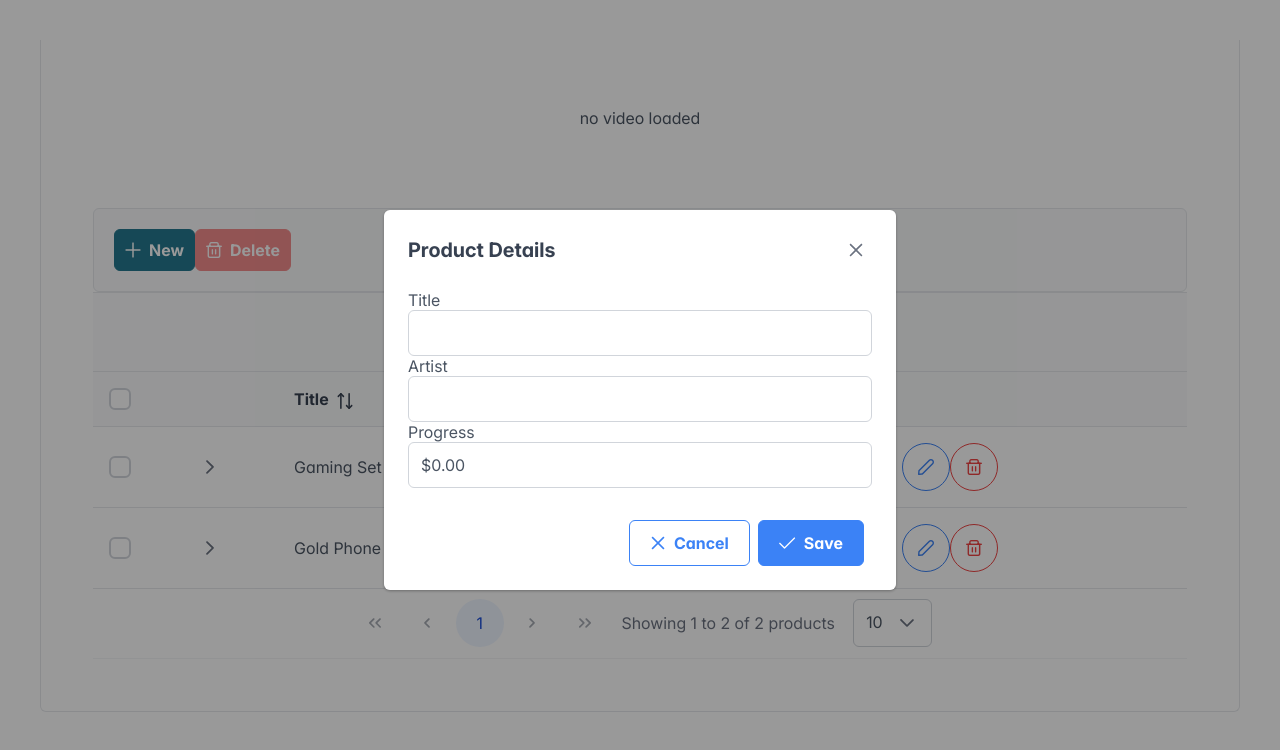
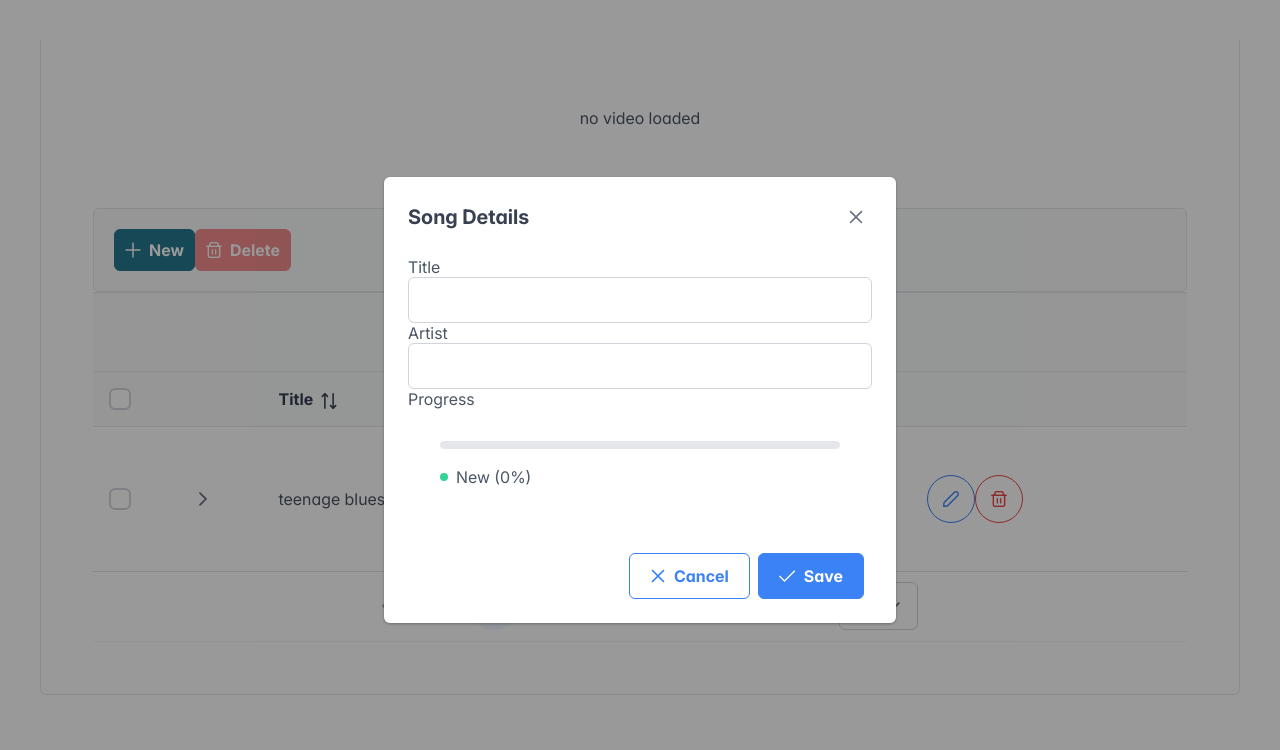
Before and after one commit to AranaDeDoros/guitar-practice-book, a React (Vite) app: page / in a window 1280 px wide. Both pictures are taken after a click on the button "New". Shown: the top 750 px of the page. Built offline with nearby package versions, Linux system fonts and the light colour scheme.

Commit message:
cleaning up

```diff
--- a/src/components/List.jsx
+++ b/src/components/List.jsx
@@ -1,124 +1,115 @@
-import React, { useState, useEffect, useRef , memo} from "react";
+import React, { useState, useEffect, useRef , memo } from "react";
 import { DataTable } from "primereact/datatable";
 import { Column } from "primereact/column";
-import { ProductService } from "./service/ProductService";
-import { Rating } from "primereact/rating";
+import { SongService } from "./service/SongService";
 import { Button } from "primereact/button";
-import { Tag } from "primereact/tag";
 import { Toast } from "primereact/toast";
 import { Toolbar } from "primereact/toolbar";
 import { Dialog } from "primereact/dialog";
 import { InputText } from "primereact/inputtext";
-import { InputTextarea } from "primereact/inputtextarea";
 import { Player } from "./Player";
 import { classNames } from "primereact/utils";
-import { RadioButton } from "primereact/radiobutton";
-import { InputNumber } from "primereact/inputnumber";
+import { ProgressEnum } from "../enums/ProgressEnum";
+import { Progress } from "./Progress";
 
 const List  =  memo(() =>  {
-  const [products, setProducts] = useState([]);
+  const [songs, setSongs] = useState([]);
   const [expandedRows, setExpandedRows] = useState(null);
   const toast = useRef(null);
   const [url, setUrl] = useState("");
-  let emptyProduct = {
+  let emptySong = {
     id: null,
     name: "",
-    category: null,
-    price: 0,
+    artist: "",
+    progress: ProgressEnum.NEW.value,
   };
-  const [product, setProduct] = useState(emptyProduct);
-  const [productDialog, setProductDialog] = useState(false);
-  const [deleteProductDialog, setDeleteProductDialog] = useState(false);
-  const [deleteProductsDialog, setDeleteProductsDialog] = useState(false);
-  const [selectedProducts, setSelectedProducts] = useState(null);
+  const [song, setSong] = useState(emptySong);
+  const [songDialog, setSongDialog] = useState(false);
+  const [deleteSongDialog, setDeleteSongDialog] = useState(false);
+  const [deleteSongsDialog, setDeleteSongsDialog] = useState(false);
+  const [selectedSongs, setSelectedSongs] = useState(null);
   const [submitted, setSubmitted] = useState(false);
   const [globalFilter, setGlobalFilter] = useState(null);
   useEffect(() => {
-    ProductService.getProducts().then((data) =>
-      setProducts(data)
+    SongService.getSongs().then((data) =>
+      setSongs(data)
     );
   }, []); // eslint-disable-line react-hooks/exhaustive-deps
 
-  const formatCurrency = (value) => {
-    return value.toLocaleString("en-US", {
-      style: "currency",
-      currency: "USD",
-    });
-  };
 
   const openNew = () => {
-    setProduct(emptyProduct);
+    setSong(emptySong);
     setSubmitted(false);
-    setProductDialog(true);
+    setSongDialog(true);
   };
 
   const hideDialog = () => {
     setSubmitted(false);
-    setProductDialog(false);
+    setSongDialog(false);
   };
 
-  const hideDeleteProductDialog = () => {
-    setDeleteProductDialog(false);
+  const hideDeleteSongDialog = () => {
+    setDeleteSongDialog(false);
   };
 
-  const hideDeleteProductsDialog = () => {
-    setDeleteProductsDialog(false);
+  const hideDeleteSongsDialog = () => {
+    setDeleteSongsDialog(false);
   };
 
-  const saveProduct = () => {
+  const saveSong = () => {
     setSubmitted(true);
 
-    if (product.name.trim()) {
-      let _products = [...products];
-      let _product = { ...product };
+    if (song.name) {
+      let _songs = [...songs];
+      let _song = { ...song };
 
-      if (product.id) {
-        const index = findIndexById(product.id);
+      if (song.id) {
+        const index = findIndexById(song.id);
 
-        _products[index] = _product;
+        _songs[index] = _song;
         toast.current.show({
           severity: "success",
           summary: "Successful",
-          detail: "Product Updated",
+          detail: "Song Updated",
           life: 3000,
         });
       } else {
-        _product.id = createId();
-        _products.push(_product);
+        _song.id = createId();
+        _songs.push(_song);
         toast.current.show({
           severity: "success",
           summary: "Successful",
-          detail: "Product Created",
+          detail: "Song Created",
           life: 3000,
         });
       }
 
-      setProducts(_products);
-      setProductDialog(false);
-      setProduct(emptyProduct);
+      setSongs(_songs);
+      setSongDialog(false);
+      setSong(emptySong);
     }
   };
 
-  const editProduct = (product) => {
-    setProduct({ ...product });
-    setProductDialog(true);
+  const editSong = (song) => {
+    setSong({ ...song });
+    setSongDialog(true);
   };
 
-  const confirmDeleteProduct = (product) => {
-    setProduct(product);
-    setDeleteProductDialog(true);
+  const confirmDeleteSong = (song) => {
+    setSong(song);
+    setDeleteSongDialog(true);
   };
 
-  const deleteProduct = () => {
-    let _products = products.filter((val) => val.id !== product.id);
+  const deleteSong = () => {
+    let _songs = songs.filter((val) => val.id !== song.id);
 
-    setProducts(_products);
-    setDeleteProductDialog(false);
-    setProduct(emptyProduct);
+    setSongs(_songs);
+    setDeleteSongDialog(false);
+    setSong(emptySong);
     toast.current.show({
       severity: "success",
       summary: "Successful",
-      detail: "Product Deleted",
+      detail: "Song Deleted",
       life: 3000,
     });
   };
@@ -126,8 +117,8 @@ const List  =  memo(() =>  {
   const findIndexById = (id) => {
     let index = -1;
 
-    for (let i = 0; i < products.length; i++) {
-      if (products[i].id === id) {
+    for (let i = 0; i < songs.length; i++) {
+      if (songs[i].id === id) {
         index = i;
         break;
       }
@@ -149,52 +140,44 @@ const List  =  memo(() =>  {
   };
 
   const confirmDeleteSelected = () => {
-    setDeleteProductsDialog(true);
+    setDeleteSongsDialog(true);
   };
 
-  const deleteSelectedProducts = () => {
-    let _products = products.filter((val) => !selectedProducts.includes(val));
+  const deleteSelectedSongs = () => {
+    let _songs = songs.filter((val) => !selectedSongs.includes(val));
 
-    setProducts(_products);
-    setDeleteProductsDialog(false);
-    setSelectedProducts(null);
+    setSongs(_songs);
+    setDeleteSongsDialog(false);
+    setSelectedSongs(null);
     toast.current.show({
       severity: "success",
       summary: "Successful",
-      detail: "Products Deleted",
+      detail: "Songs Deleted",
       life: 3000,
     });
   };
 
-  const onCategoryChange = (e) => {
-    let _product = { ...product };
+  const onartistChange = (e) => {
+    let _song = { ...song };
 
-    _product["category"] = e.value;
-    setProduct(_product);
+    _song["artist"] = e.value;
+    setSong(_song);
   };
 
   const onInputChange = (e, name) => {
     const val = (e.target && e.target.value) || "";
-    let _product = { ...product };
+    let _song = { ...song };
 
-    _product[`${name}`] = val;
+    _song[`${name}`] = val;
 
-    setProduct(_product);
+    setSong(_song);
   };
 
-  const onInputNumberChange = (e, name) => {
-    const val = e.value || 0;
-    let _product = { ...product };
-
-    _product[`${name}`] = val;
-
-    setProduct(_product);
-  };
 
   const onRowExpand = (event) => {
     toast.current.show({
       severity: "info",
-      summary: "Product Expanded",
+      summary: "Song Expanded",
       detail: event.data.name,
       life: 3000,
     });
@@ -203,7 +186,7 @@ const List  =  memo(() =>  {
   const onRowCollapse = (event) => {
     toast.current.show({
       severity: "success",
-      summary: "Product Collapsed",
+      summary: "Song Collapsed",
       detail: event.data.name,
       life: 3000,
     });
@@ -212,7 +195,7 @@ const List  =  memo(() =>  {
   const expandAll = () => {
     let _expandedRows = {};
 
-    products.forEach((p) => (_expandedRows[`${p.id}`] = true));
+    songs.forEach((p) => (_expandedRows[`${p.id}`] = true));
 
     setExpandedRows(_expandedRows);
   };
@@ -229,69 +212,71 @@ const List  =  memo(() =>  {
           rounded
           outlined
           className="mr-2"
-          onClick={() => editProduct(rowData)}
+          onClick={() => editSong(rowData)}
         />
         <Button
           icon="pi pi-trash"
           rounded
           outlined
           severity="danger"
-          onClick={() => confirmDeleteProduct(rowData)}
+          onClick={() => confirmDeleteSong(rowData)}
         />
       </React.Fragment>
     );
   };
 
 
-  const productDialogFooter = (
+  const songDialogFooter = (
     <React.Fragment>
       <Button label="Cancel" icon="pi pi-times" outlined onClick={hideDialog} />
-      <Button label="Save" icon="pi pi-check" onClick={saveProduct} />
+      <Button label="Save" icon="pi pi-check" onClick={saveSong} />
     </React.Fragment>
   );
-  const deleteProductDialogFooter = (
+
+  const deleteSongDialogFooter = (
     <React.Fragment>
       <Button
         label="No"
         icon="pi pi-times"
         outlined
-        onClick={hideDeleteProductDialog}
+        onClick={hideDeleteSongDialog}
       />
       <Button
         label="Yes"
         icon="pi pi-check"
         severity="danger"
-        onClick={deleteProduct}
+        onClick={deleteSong}
       />
     </React.Fragment>
   );
-  const deleteProductsDialogFooter = (
+  const deleteSongsDialogFooter = (
     <React.Fragment>
       <Button
         label="No"
         icon="pi pi-times"
         outlined
-        onClick={hideDeleteProductsDialog}
+        onClick={hideDeleteSongsDialog}
       />
       <Button
         label="Yes"
         icon="pi pi-check"
         severity="danger"
-        onClick={deleteSelectedProducts}
+        onClick={deleteSelectedSongs}
       />
     </React.Fragment>
   );
 
-  const amountBodyTemplate = (rowData) => {
-    return formatCurrency(rowData.amount);
-  };
+
+const progressBodyTemplate = (rowData) => {
+    return  <Progress level={ProgressEnum.NEW}/>
+}
 
   const searchBodyTemplate = () => {
     return <Button icon="pi pi-search" />;
   };
 
-  const priceBodyTemplate = (rowData) => {
-    return formatCurrency(rowData.price);
+  const artistBodyTemplate = (rowData) => {
+    return (rowData.artist);
   };
 
   const allowExpansion = (rowData) => {
@@ -324,7 +309,7 @@ const List  =  memo(() =>  {
           onClick={confirmDeleteSelected}
           className="btn"
           style={{ ...stylesheet.btn, ...stylesheet.delete }}
-          disabled={!selectedProducts || !selectedProducts.length}
+          disabled={!selectedSongs || !selectedSongs.length}
         />
       </div>
     );
@@ -341,8 +326,6 @@ const List  =  memo(() =>  {
     </div>
   );
 
-
-
   const onRowClick = (ev) => {
     setUrl("https://www.youtube.com/embed/R5MOaLXie2k?si=Z09jQzTiTKHuHT_w");
   };
@@ -358,7 +341,7 @@ const List  =  memo(() =>  {
         <Toolbar className="mb-4" left={leftToolbarTemplate}></Toolbar>
 
         <DataTable
-          value={products}
+          value={songs}
           expandedRows={expandedRows}
           onRowToggle={(e) => setExpandedRows(e.data)}
           onRowExpand={onRowExpand}
@@ -368,25 +351,26 @@ const List  =  memo(() =>  {
           dataKey="id"
           header={header}
           tableStyle={{ minWidth: "60rem" }}
-          selection={selectedProducts}
-          onSelectionChange={(e) => setSelectedProducts(e.value)}
+          selection={selectedSongs}
+          onSelectionChange={(e) => setSelectedSongs(e.value)}
           paginator
           rows={10}
           rowsPerPageOptions={[5, 10, 25]}
           paginatorTemplate="FirstPageLink PrevPageLink PageLinks NextPageLink LastPageLink CurrentPageReport RowsPerPageDropdown"
-          currentPageReportTemplate="Showing {first} to {last} of {totalRecords} products"
+          currentPageReportTemplate="Showing {first} to {last} of {totalRecords} songs"
           globalFilter={globalFilter}
         >
           <Column selectionMode="multiple" exportable={false}></Column>
           <Column expander={true}   />
           <Column field="name" header="Title" sortable />
           <Column
-            field="price"
+            field="artist"
             header="Artist"
             sortable
-            body={priceBodyTemplate}
+            body={artistBodyTemplate}
           />
-          <Column field="category" header="Progress" sortable />
+          <Column field="progress" header="Progress" sortable
+           body={progressBodyTemplate}/>
           <Column
             body={actionBodyTemplate}
             exportable={false}
@@ -394,13 +378,13 @@ const List  =  memo(() =>  {
           ></Column>
         </DataTable>
         <Dialog
-          visible={productDialog}
+          visible={songDialog}
           style={{ width: "32rem" }}
           breakpoints={{ "960px": "75vw", "641px": "90vw" }}
-          header="Product Details"
+          header="Song Details"
           modal
           className="p-fluid"
-          footer={productDialogFooter}
+          footer={songDialogFooter}
           onHide={hideDialog}
         >
 
@@ -410,15 +394,15 @@ const List  =  memo(() =>  {
             </label>
             <InputText
               id="name"
-              value={product.name}
+              value={song.name}
               onChange={(e) => onInputChange(e, "name")}
               required
               autoFocus
               className={classNames({
-                "p-invalid": submitted && !product.name,
+                "p-invalid": submitted && !song.name,
               })}
             />
-            {submitted && !product.name && (
+            {submitted && !song.name && (
               <small className="p-error">Name is required.</small>
             )}
           </div>
@@ -427,73 +411,67 @@ const List  =  memo(() =>  {
           <div className="field">
             <label className="mb-3 font-bold">Artist</label>
              <InputText
-               id="category"
-               value={product.name}
+               id="artist"
+               value={song.name}
                onChange={(e) => onInputChange(e, "name")}
                required
                autoFocus
                className={classNames({
-                 "p-invalid": submitted && !product.category,
+                 "p-invalid": submitted && !song.artist,
                })}
              />
           </div>
 
           <div className="formgrid grid">
             <div className="field col">
-              <label htmlFor="price" className="font-bold">
+              <label htmlFor="progress" className="font-bold">
                 Progress
               </label>
-              <InputNumber
-                id="price"
-                value={product.price}
-                onValueChange={(e) => onInputNumberChange(e, "price")}
-                mode="currency"
-                currency="USD"
-                locale="en-US"
-              />
+              <Progress level={ProgressEnum.NEW}/>
+
             </div>
           </div>
         </Dialog>
 
         <Dialog
-          visible={deleteProductDialog}
+          visible={deleteSongDialog}
           style={{ width: "24rem" }}
           breakpoints={{ "960px": "75vw", "641px": "90vw" }}
           header="Confirm"
           modal
-          footer={deleteProductDialogFooter}
-          onHide={hideDeleteProductDialog}
+          footer={deleteSongDialogFooter}
+          onHide={hideDeleteSongDialog}
         >
           <div className="confirmation-content">
             <i
               className="pi pi-exclamation-triangle mr-3"
               style={{ fontSize: "2rem" }}
             />
-            {product && (
+            {song && (
               <span>
-                Are you sure you want to delete <b>{product.name}</b>?
+                Are you sure you want to delete <b>{song.name}</b>?
               </span>
             )}
           </div>
         </Dialog>
 
         <Dialog
-          visible={deleteProductsDialog}
+          visible={deleteSongsDialog}
           style={{ width: "24rem" }}
           breakpoints={{ "960px": "75vw", "641px": "90vw" }}
           header="Confirm"
           modal
-          footer={deleteProductsDialogFooter}
-          onHide={hideDeleteProductsDialog}
+          footer={deleteSongsDialogFooter}
+          onHide={hideDeleteSongsDialog}
         >
           <div className="confirmation-content">
             <i
               className="pi pi-exclamation-triangle mr-3"
               style={{ fontSize: "2rem" }}
             />
-            {product && (
+            {song && (
               <span>
-                Are you sure you want to delete the selected products?
+                Are you sure you want to delete the selected songs?
               </span>
             )}
           </div>
--- /dev/null
+++ b/src/components/Progress.jsx
@@ -0,0 +1,16 @@
+import React, { useEffect, useRef } from "react";
+import { MeterGroup } from "primereact/metergroup";
+import {ProgressEnum} from "../enums/ProgressEnum"
+
+export  function Progress(level) {
+  const values = [
+      { label: "New", color: "#34d399", value: level.value },
+
+  ];
+
+  return (
+    <div className="card flex justify-content-center">
+      <MeterGroup values={values} max="100" />
+    </div>
+  );
+}
--- a/src/components/service/ProductService.jsx
+++ /dev/null
@@ -1,96 +0,0 @@
-export const ProductService = {
-  getProductsData() {
-    return [
-     {
-       id: "1009",
-       code: "cm230f032",
-       name: "Gaming Set",
-       description: "Product Description",
-       image: "gaming-set.jpg",
-       price: 299,
-       category: "Electronics",
-       quantity: 63,
-       inventoryStatus: "INSTOCK",
-       rating: 3,
-       orders: [
-         {
-           id: "1009-0",
-           productCode: "cm230f032",
-           date: "2020-06-24",
-           amount: 299,
-           quantity: 1,
-           customer: "Kadeem Mujtaba",
-           status: "PENDING",
-         },
-         {
-           id: "1009-1",
-           productCode: "cm230f032",
-           date: "2020-05-11",
-           amount: 299,
-           quantity: 1,
-           customer: "Ashley Wickens",
-           status: "DELIVERED",
-         },
-         {
-           id: "1009-2",
-           productCode: "cm230f032",
-           date: "2019-02-07",
-           amount: 299,
-           quantity: 1,
-           customer: "Julie Johnson",
-           status: "DELIVERED",
-         },
-         {
-           id: "1009-3",
-           productCode: "cm230f032",
-           date: "2020-04-26",
-           amount: 299,
-           quantity: 1,
-           customer: "Tony Costa",
-           status: "CANCELLED",
-         },
-       ],
-     },
-     {
-       id: "1010",
-       code: "plb34234v",
-       name: "Gold Phone Case",
-       description: "Product Description",
-       image: "gold-phone-case.jpg",
-       price: 24,
-       category: "Accessories",
-       quantity: 0,
-       inventoryStatus: "OUTOFSTOCK",
-       rating: 4,
-       orders: [
-         {
-           id: "1010-0",
-           productCode: "plb34234v",
-           date: "2020-02-04",
-           amount: 24,
-           quantity: 1,
-           customer: "James Butt",
-           status: "DELIVERED",
-         },
-         {
-           id: "1010-1",
-           productCode: "plb34234v",
-           date: "2020-05-05",
-           amount: 48,
-           quantity: 2,
-           customer: "Josephine Darakjy",
-           status: "DELIVERED",
-         },
-       ],
-     },
-   ];
-  },
-
-
-
-  getProducts() {
-    return Promise.resolve(this.getProductsData());
-  },
-
-
-};
--- /dev/null
+++ b/src/components/service/SongService.jsx
@@ -0,0 +1,27 @@
+export const SongService = {
+  getSongsData() {
+    return [
+     {
+       id: "1009",
+       progress: 299,
+       name: "teenage blues",
+       artist: "Dreamgrill",
+       orders: [
+         {
+           id: "1009-0",
+           tabId: "1"
+         },
+       ],
+     },
+
+   ];
+  },
+
+
+
+  getSongs() {
+    return Promise.resolve(this.getSongsData());
+  },
+
+
+};
--- /dev/null
+++ b/src/enums/ProgressEnum.js
@@ -0,0 +1,7 @@
+export const ProgressEnum = Object.freeze({
+    NEW: { value: 0, color:"#64748b" },
+    BEGINNER: { value: 25, color:"#9865c9" },
+    INTERMEDIATE: { value: 50, color:"#3467d3" },
+    ADVANCED: { value: 75, color:"#34bfd3" },
+    FLUENT: { value: 100, color:"#34d399" },
+});
```
